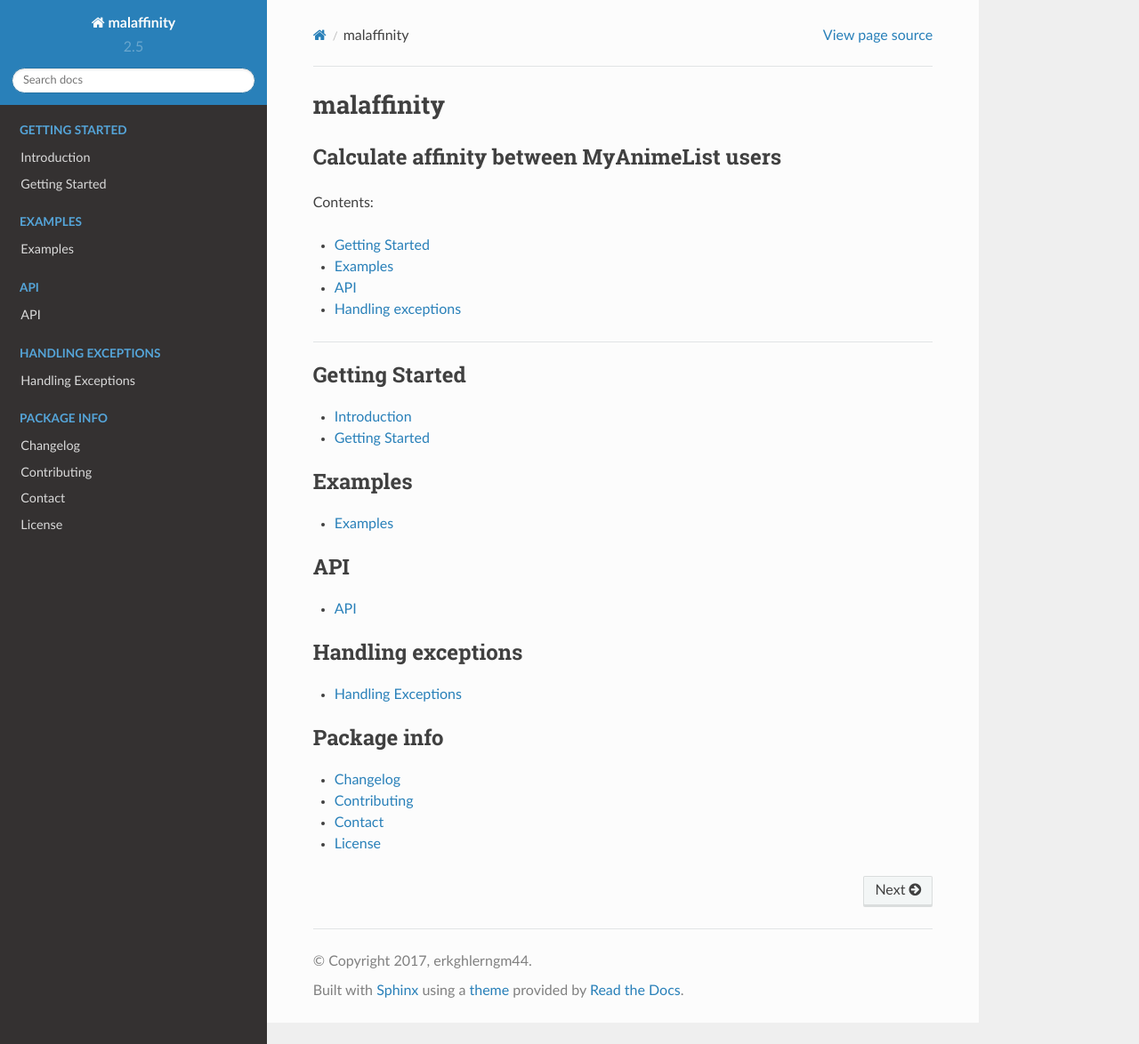
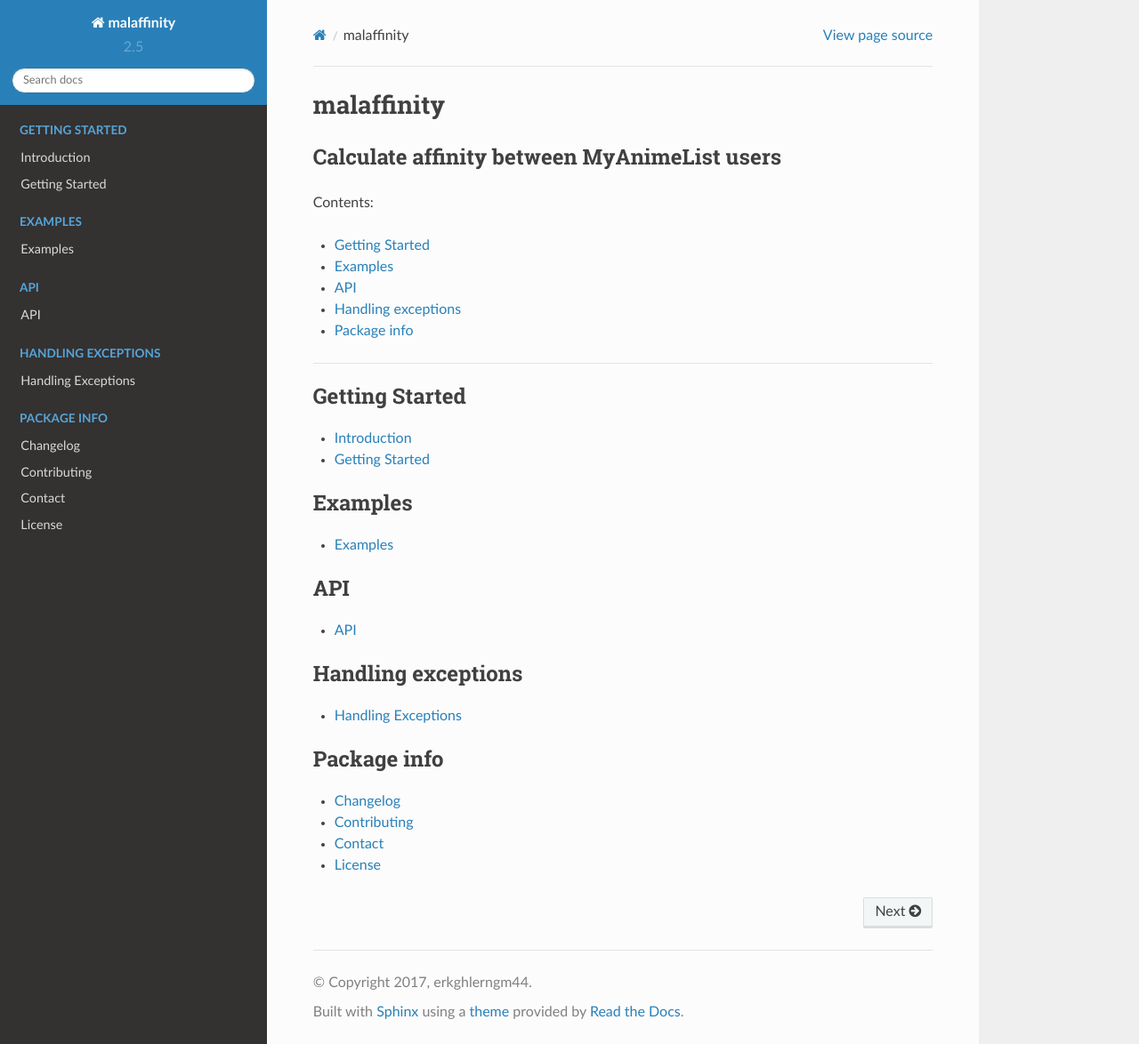
Before and after one commit to erkghlerngm44/aniffinity, a Sphinx documentation site: the page built from docs/index.rst, in a window 1280 px wide and 1174 px high. Shown: the whole window at 89% size. Built offline with Sphinx 7.4.7 and the Read the Docs theme 2.0.0, drawn with Linux system fonts in a browser that asks for light colours.

Commit message:
Add package info ref thing whatchamacallit
Words. :thumbsup:

```diff
--- a/docs/index.rst
+++ b/docs/index.rst
@@ -10,6 +10,7 @@
 * :ref:`examples`
 * :ref:`api`
 * :ref:`handling_exceptions`
+* :ref:`package_info`
 
 
 ----
```
